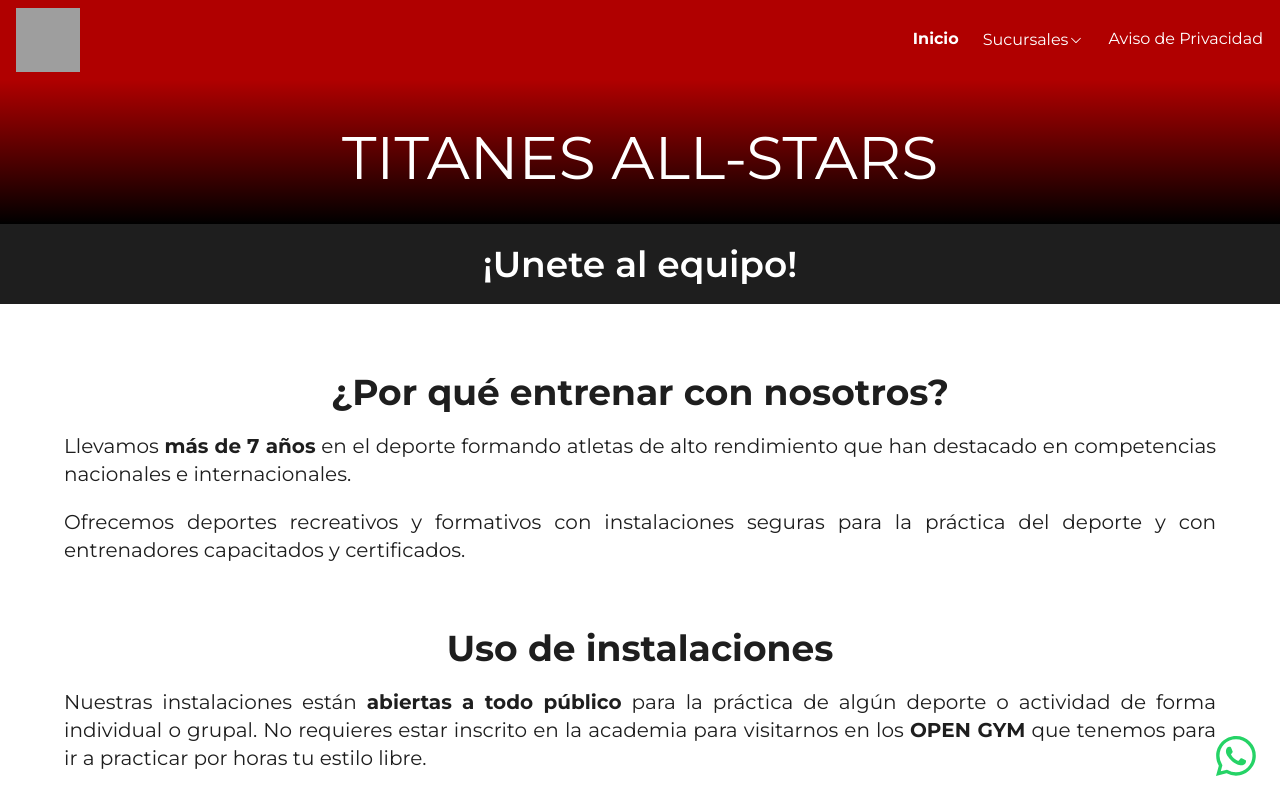
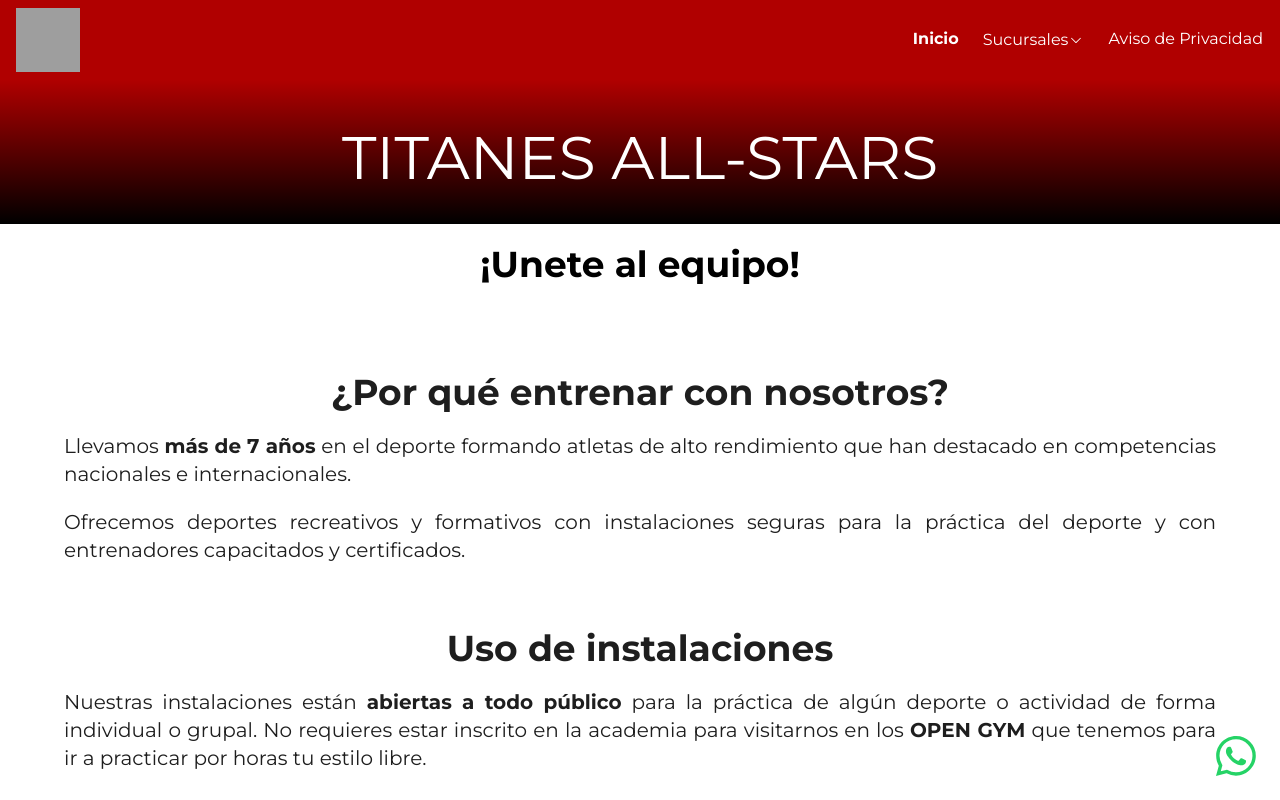
Before and after one commit to FrancoMeneses/titanesLP, a React (Vite) app: page / in a window 1280 px wide. Shown: the top 800 px of the page. Built offline with nearby package versions, Linux system fonts and the light colour scheme; grey boxes are pictures that could not be loaded; what tw-elements would draw is missing.

Commit message:
home fixed

```diff
--- a/src/pages/Inicio.jsx
+++ b/src/pages/Inicio.jsx
@@ -8,8 +8,8 @@ export const Inicio = () => {
     <main>
       <Header id='p-f-home' title="TITANES ALL-STARS" />
       <div className="flex flex-col gap-y-12">
-        <section className="bg-[#1e1e1e] flex flex-col md:flex-row lg:flex-row justify-center items-center text-white py-5">
-          <p className="font-semibold text-4xl text-center w-[80%] mt-6 lg:mt-0">¡Unete al equipo!</p>
+        <section className="flex flex-col md:flex-row lg:flex-row justify-center items-center py-5">
+          <p className="font-bold text-4xl text-center w-[80%] mt-6 lg:mt-0">¡Unete al equipo!</p>
           {/* <div className="w-full h-[600px] my-8 md:my-0 lg:my-0">
             <div className="w-full h-full relative">
               <img src="https://res.cloudinary.com/dfnqqumsc/image/upload/v1679604415/titanes/Landing%20Page/Actividades/Mini%20Gym/minigym1.jpg" className="absolute h-[280px] bottom-0 left-0 object-contain rounded-lg border-2 border-white max-sm:left-[24%] max-sm:top-[20%] max-md:h-[360px] max-md:top-[19%] max-md:left-[33%] md:h-[320px] md:top-[23%] md:left-[33%] lg:h-[510px] lg:top-12 lg:left-[28%] 2xl:h-[600px] 2xl:top-0 2xl:left-[33%]" />
```
